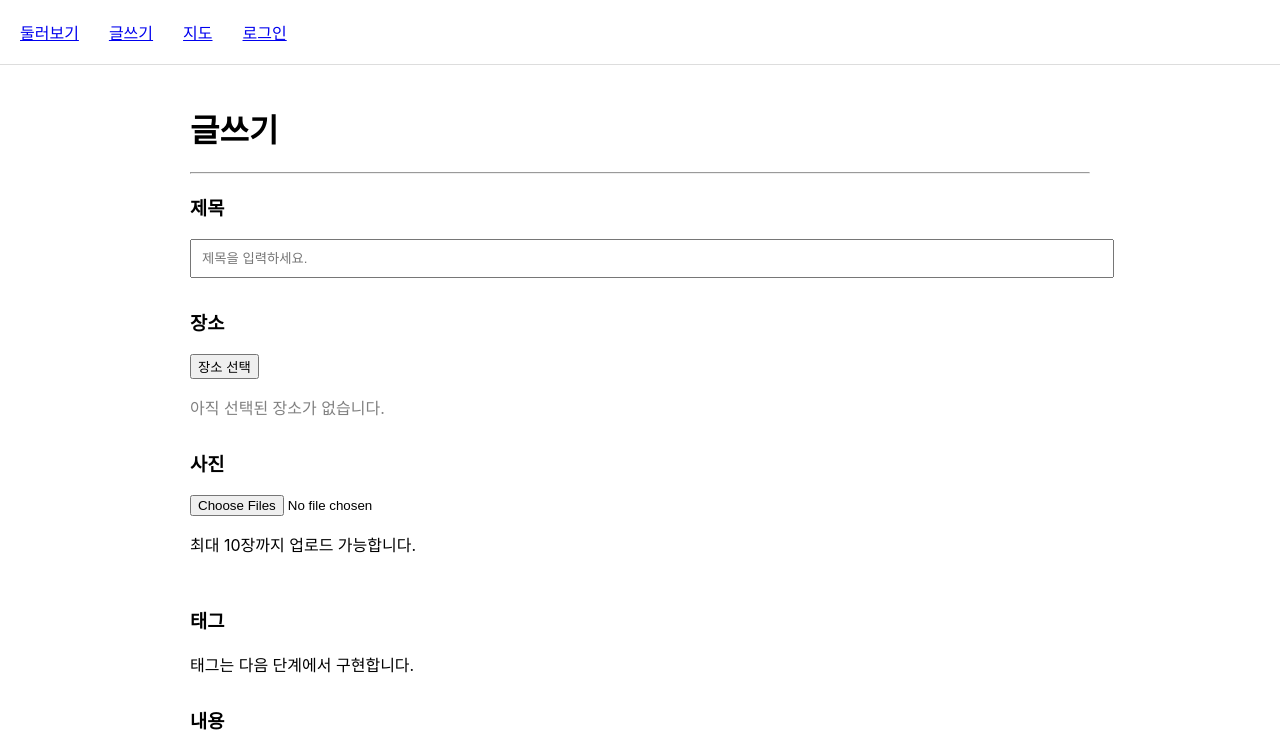
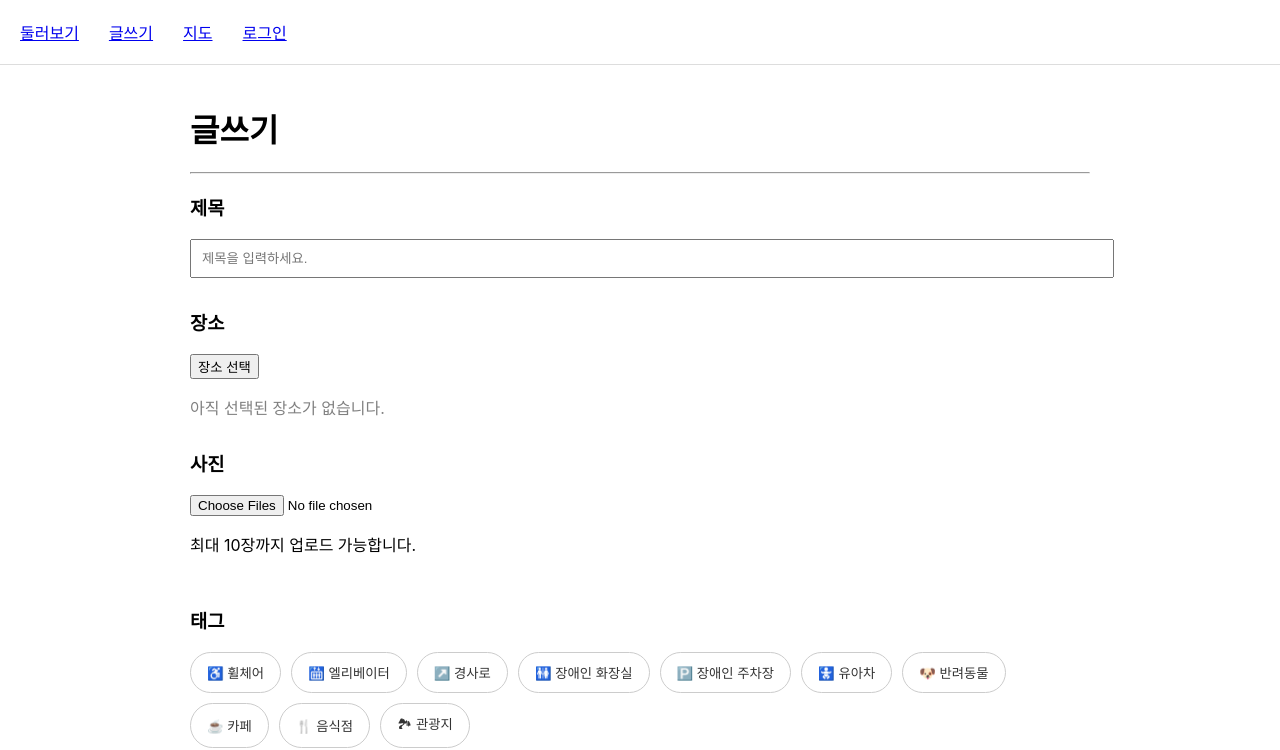
Before and after one commit to ducknine17/travel-project, a React (Create React App) app in the folder frontend/: page /write in a window 1280 px wide. Shown: the top 750 px of the page. Built offline with nearby package versions, Linux system fonts and the light colour scheme.

Commit message:
글쓰기 기능 대부분 구현

```diff
--- a/frontend/src/pages/WritePage.js
+++ b/frontend/src/pages/WritePage.js
@@ -1,5 +1,6 @@
 import SortablePhoto from "../components/SortablePhoto";
 import { useState } from "react";
+import { useNavigate } from "react-router-dom";
 
 import {
   DndContext,
@@ -16,7 +17,27 @@ function WritePage() {
   const [title, setTitle] = useState("");
   const [content, setContent] = useState("");
   const [place, setPlace] = useState("");
+  const navigate = useNavigate();
   const [tags, setTags] = useState([]);
+  const tagList = [
+    "♿ 휠체어",
+    "🛗 엘리베이터",
+    "↗️ 경사로",
+    "🚻 장애인 화장실",
+    "🅿️ 장애인 주차장",
+    "🚼 유아차",
+    "🐶 반려동물",
+    "☕ 카페",
+    "🍴 음식점",
+    "🏞 관광지",
+  ];
+  const toggleTag = (tag) => {
+    if (tags.includes(tag)) {
+      setTags(tags.filter((t) => t !== tag));
+    } else {
+      setTags([...tags, tag]);
+    }
+  };
   const [photos, setPhotos] = useState([]);
   const handlePhotoChange = (e) => {
     const files = Array.from(e.target.files);
@@ -40,6 +61,46 @@ function WritePage() {
     const newIndex = photos.findIndex((p) => p.id === over.id);
     setPhotos(arrayMove(photos, oldIndex, newIndex));
   };
+  const handleSubmit = async () => {
+    if (!title.trim()) {
+      alert("제목을 입력해주세요.");
+      return;
+    }
+    if (!content.trim()) {
+      alert("내용을 입력해주세요.");
+      return;
+    }
+    if (photos.length === 0) {
+      alert("사진을 1장 이상 등록해주세요.");
+      return;
+    }
+    const postData = {
+      title,
+      author: "testUser", // 로그인 붙이면 여기만 변경
+      content,
+      photo: photos.map((photo) => photo.file.name), // 임시
+      place,
+      tag: tags,
+    };
+    console.log(postData);
+    try {
+      const response = await fetch("http://localhost:8000/write-post", {
+        method: "POST",
+        headers: {
+          "Content-Type": "application/json",
+        },
+        body: JSON.stringify(postData),
+      });
+      if (!response.ok) {
+        throw new Error("등록 실패");
+      }
+      alert("게시글이 등록되었습니다.");
+      navigate("/");
+    } catch (error) {
+    console.error(error);
+    alert("게시글 등록 중 오류가 발생했습니다.");
+  }
+};
 
   return (
     <div style={{ maxWidth: "900px", margin: "40px auto" }}>
@@ -107,10 +168,43 @@ function WritePage() {
       </DndContext>
 
       <h3 style={{ marginTop: "30px" }}>태그</h3>
+      <div
+        style={{
+          display: "flex",
+          flexWrap: "wrap",
+          gap: "10px",
+          marginTop: "10px",
+        }}
+      >
+        {tagList.map((tag) => (
+          <button
+            key={tag}
+            type="button"
+            onClick={() => toggleTag(tag)}
+            style={{
+              padding: "10px 16px",
+              borderRadius: "999px",
+              border: tags.includes(tag)
+                ? "2px solid #5B8DEF"
+                : "1px solid #ccc",
+              backgroundColor: tags.includes(tag)
+                ? "#5B8DEF"
+                : "white",
+              color: tags.includes(tag)
+                ? "white"
+                : "#333",
+              cursor: "pointer",
+              transition: "0.2s",
+            }}
+          >
+            {tag}
+          </button>
+        ))}
+      </div>
 
-      <div>
-        태그는 다음 단계에서 구현합니다.
-      </div>
+      <p style={{ marginTop: "12px", color: "#666" }}>
+        선택된 태그 : {tags.length === 0 ? "없음" : tags.join(", ")}
+      </p>
 
       <h3 style={{ marginTop: "30px" }}>내용</h3>
 
@@ -131,7 +225,7 @@ function WritePage() {
           textAlign: "right"
         }}
       >
-        <button>
+        <button onClick={handleSubmit}>
           등록
         </button>
       </div>
```
